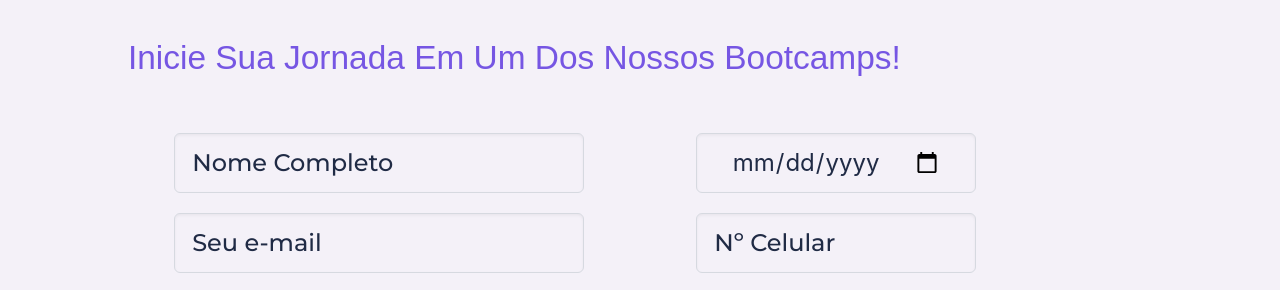
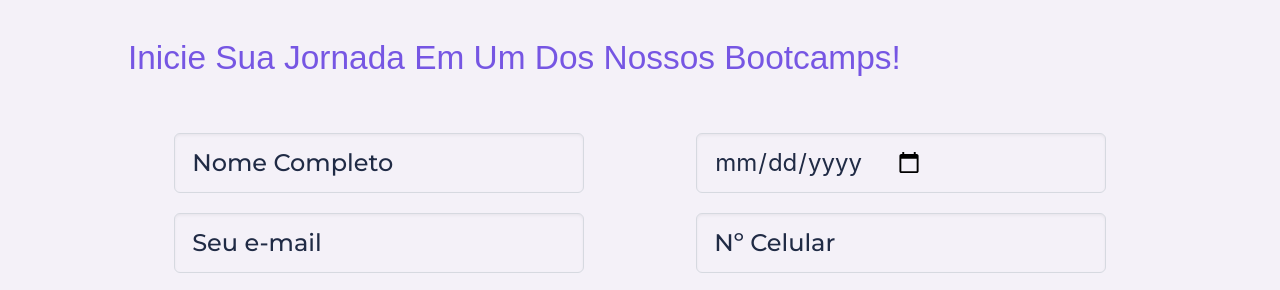
Before and after one commit to NetoRusso/EduCode, a plain HTML site: page pages/matricula.html in a window 1280 px wide. Shown: the part 1220-1510 px from the top of the page. Drawn offline with nearby package versions, Linux system fonts and the light colour scheme; a web font is replaced by a local one.

Commit message:
tentando novamente

```diff
--- a/Css/matricula.css
+++ b/Css/matricula.css
@@ -152,11 +152,11 @@
   font-weight: 500;
 }
 
-.inputNascimento {
+/* .inputNascimento {
   display: flex;
   justify-content: center;
   width: 280px;
-}
+} */
 
 .navbar-link:not(.is-arrowless):after, .select:not(.is-multiple):not(.is-loading):after {
   border: none;
```
